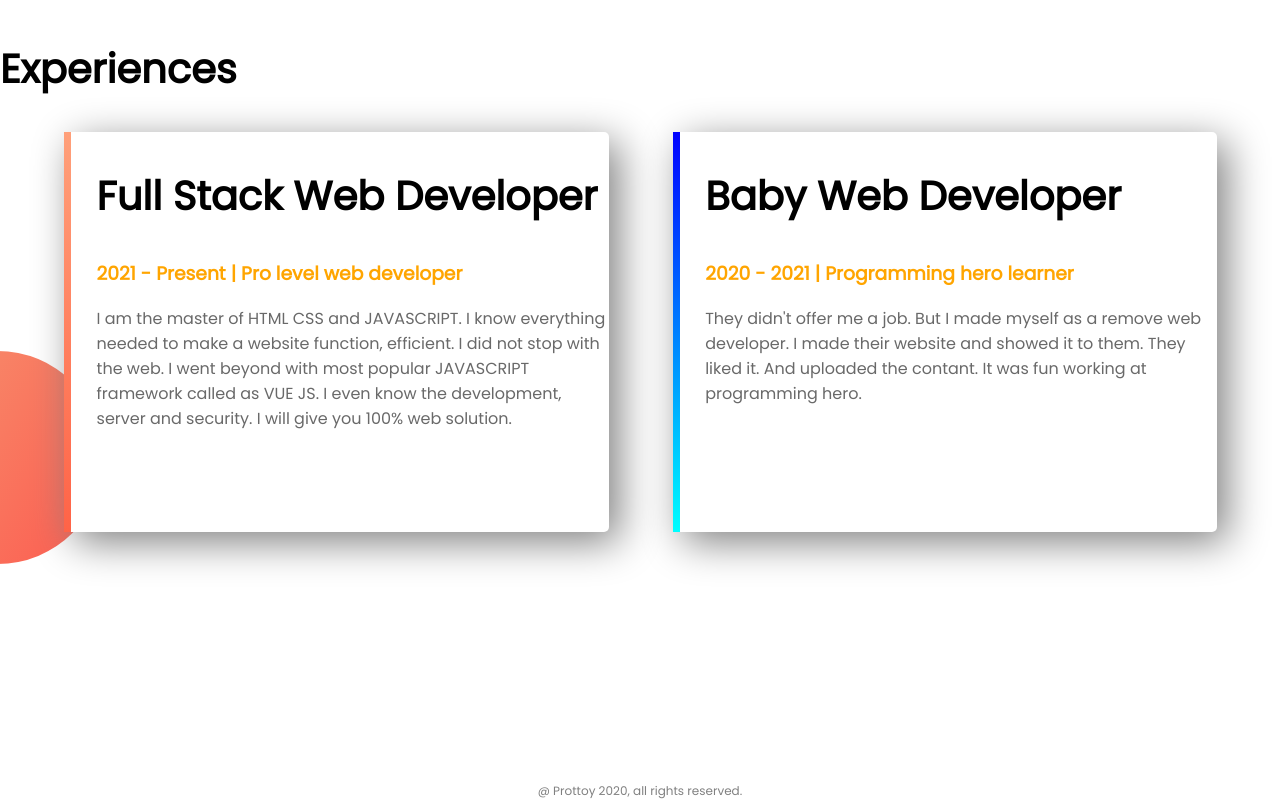
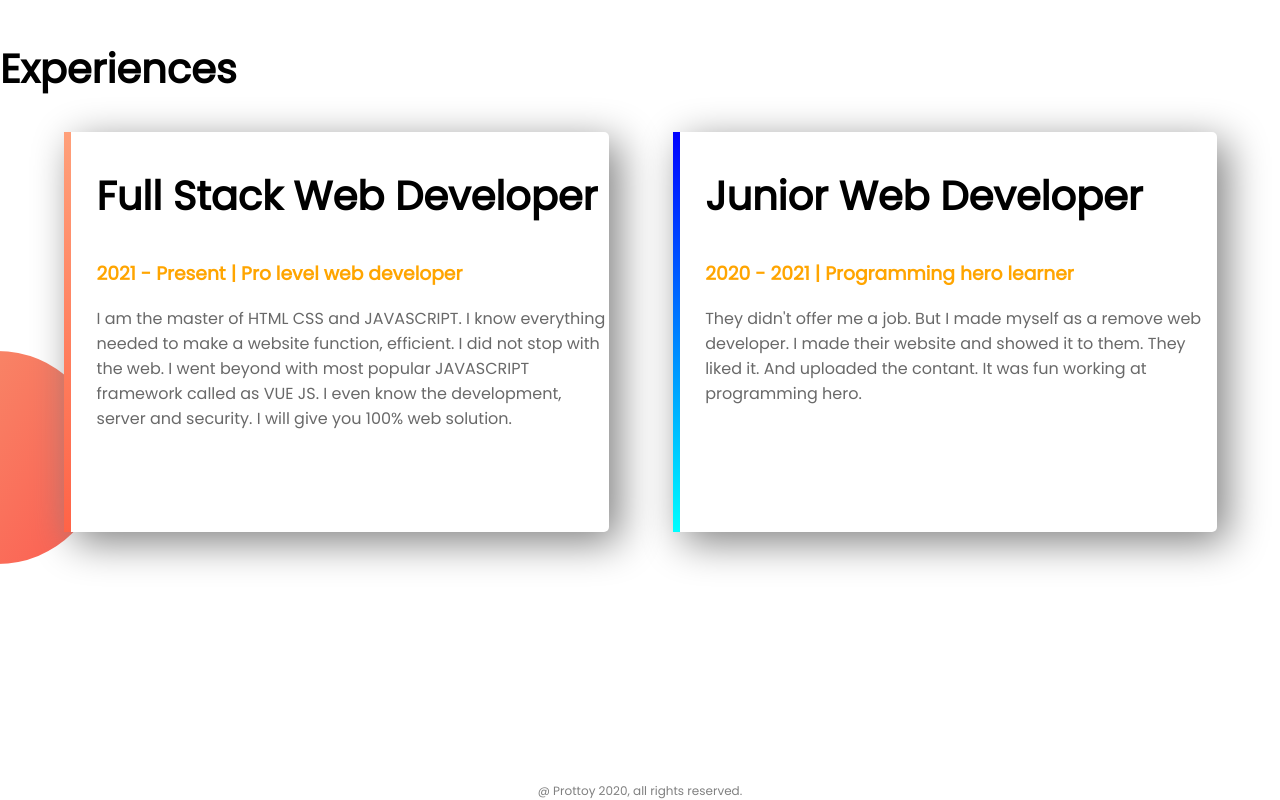
Before and after one commit to Prottoy1862/Personal-Protfolio-, a plain HTML site: page index.html in a window 1280 px wide. Shown: the part 1294-2094 px from the top of the page. Drawn offline with Linux system fonts and the light colour scheme.

Commit message:
last update

```diff
--- a/index.html
+++ b/index.html
@@ -47,7 +47,7 @@
 
         <div id="baby-web" class="half-width single-experience">
 
-            <h2>Baby Web Developer</h2>
+            <h2>Junior Web Developer</h2>
             <h3 class="orange-highlight">2020 - 2021 | Programming hero learner</h3>
             <p>They didn't offer me a job. But I made myself as a remove web developer. I made their website and showed it to them. They liked it. And uploaded the contant. It was fun working at programming hero.</p>
         </div>
```
